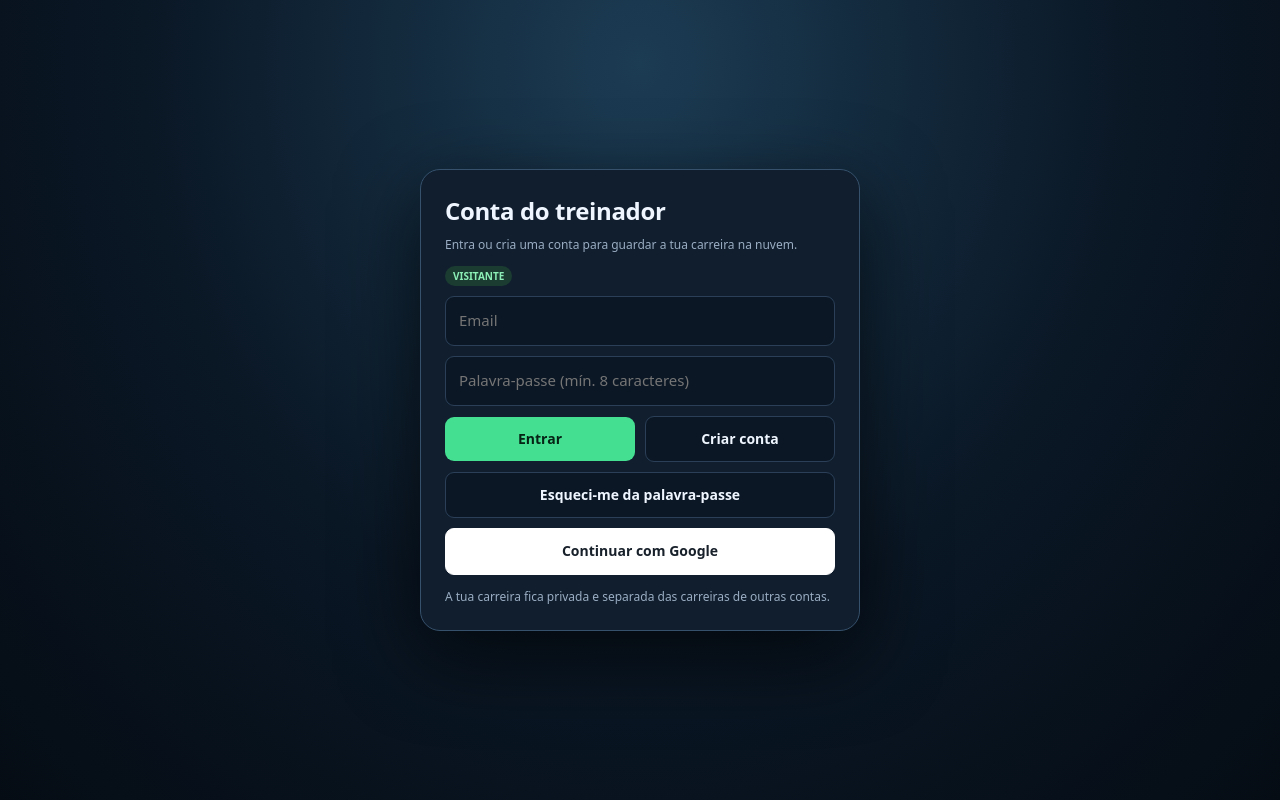
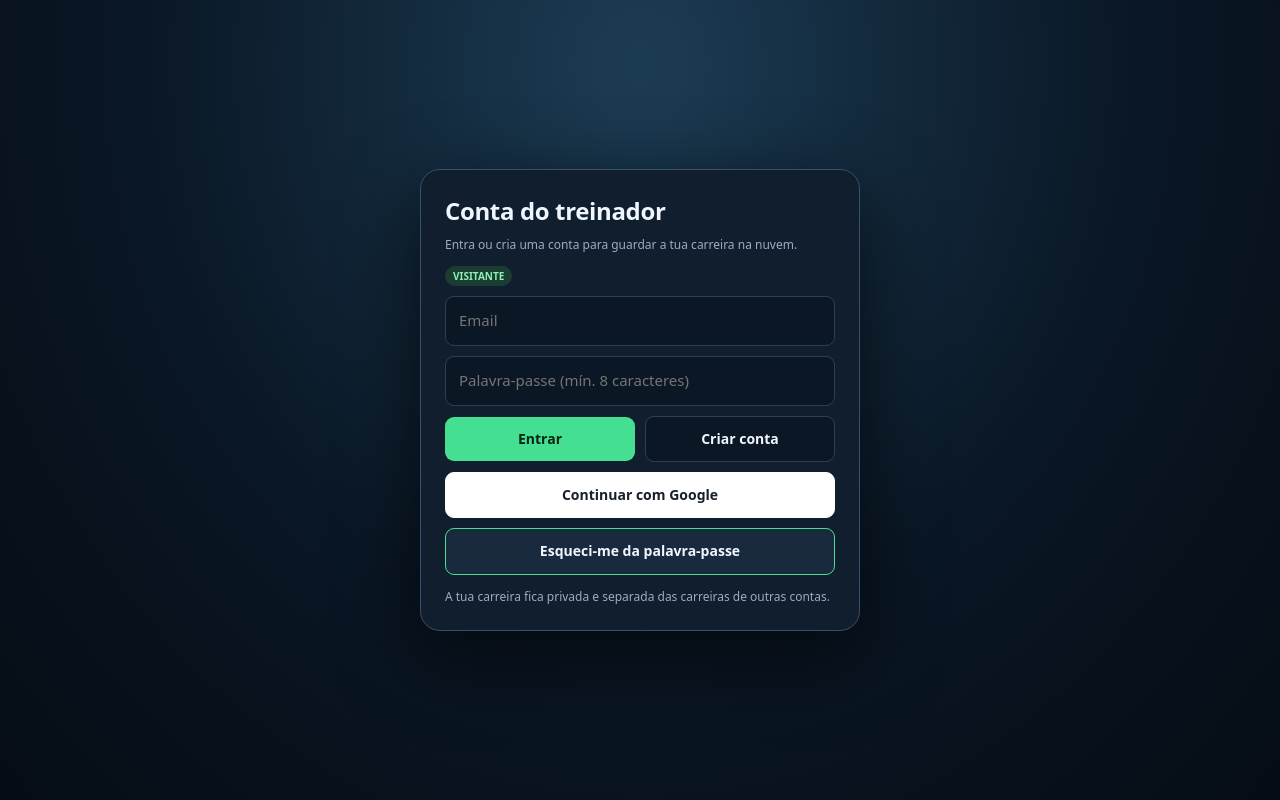
Before and after one commit to gabrieldrnunes-debug/FM-Ultimate, a plain HTML site: page index.html in a window 1280 px wide. Drawn offline with nearby package versions, Linux system fonts and the light colour scheme.

Commit message:
Tornar botão de recuperação de palavra-passe visível

```diff
--- a/index.html
+++ b/index.html
@@ -214,7 +214,7 @@ body.authenticated.career-started #careerSetup{display:none!important}
 </section>
 <section class="panel" style="margin-bottom:14px" id="accountPanel">
 <div class="row" style="justify-content:space-between"><div><h2>Conta do treinador</h2><div class="muted small" id="authStatus">Entra ou cria uma conta para guardar a tua carreira na nuvem.</div></div><span class="pill" id="authBadge">VISITANTE</span></div>
-<div class="row" id="authControls" style="margin-top:10px"><input id="authEmail" type="email" placeholder="Email" autocomplete="email"><input id="authPassword" type="password" placeholder="Palavra-passe (mín. 8 caracteres)" autocomplete="current-password"><button class="primary" id="loginBtn">Entrar</button><button id="signupBtn">Criar conta</button><button id="forgotPasswordBtn" style="grid-column:1/-1">Esqueci-me da palavra-passe</button><button id="authGoogle">Continuar com Google</button><button id="logoutBtn" style="display:none">Terminar sessão</button></div><div class="muted small" id="authHelp">A tua carreira fica privada e separada das carreiras de outras contas.</div>
+<div class="row" id="authControls" style="margin-top:10px"><input id="authEmail" type="email" placeholder="Email" autocomplete="email"><input id="authPassword" type="password" placeholder="Palavra-passe (mín. 8 caracteres)" autocomplete="current-password"><button class="primary" id="loginBtn">Entrar</button><button id="signupBtn">Criar conta</button><button id="authGoogle">Continuar com Google</button><button id="logoutBtn" style="display:none">Terminar sessão</button></div><button id="forgotPasswordBtn" type="button" style="display:block!important;width:100%;margin-top:10px;padding:12px;background:#1a2a3e;border:1px solid #45df91;color:#eff6ff;visibility:visible!important;opacity:1!important">Esqueci-me da palavra-passe</button><div class="muted small" id="authHelp">A tua carreira fica privada e separada das carreiras de outras contas.</div>
 </section>
 <section id="home" class="tab active">
 <div id="hubHome" class="career-dashboard">
```
